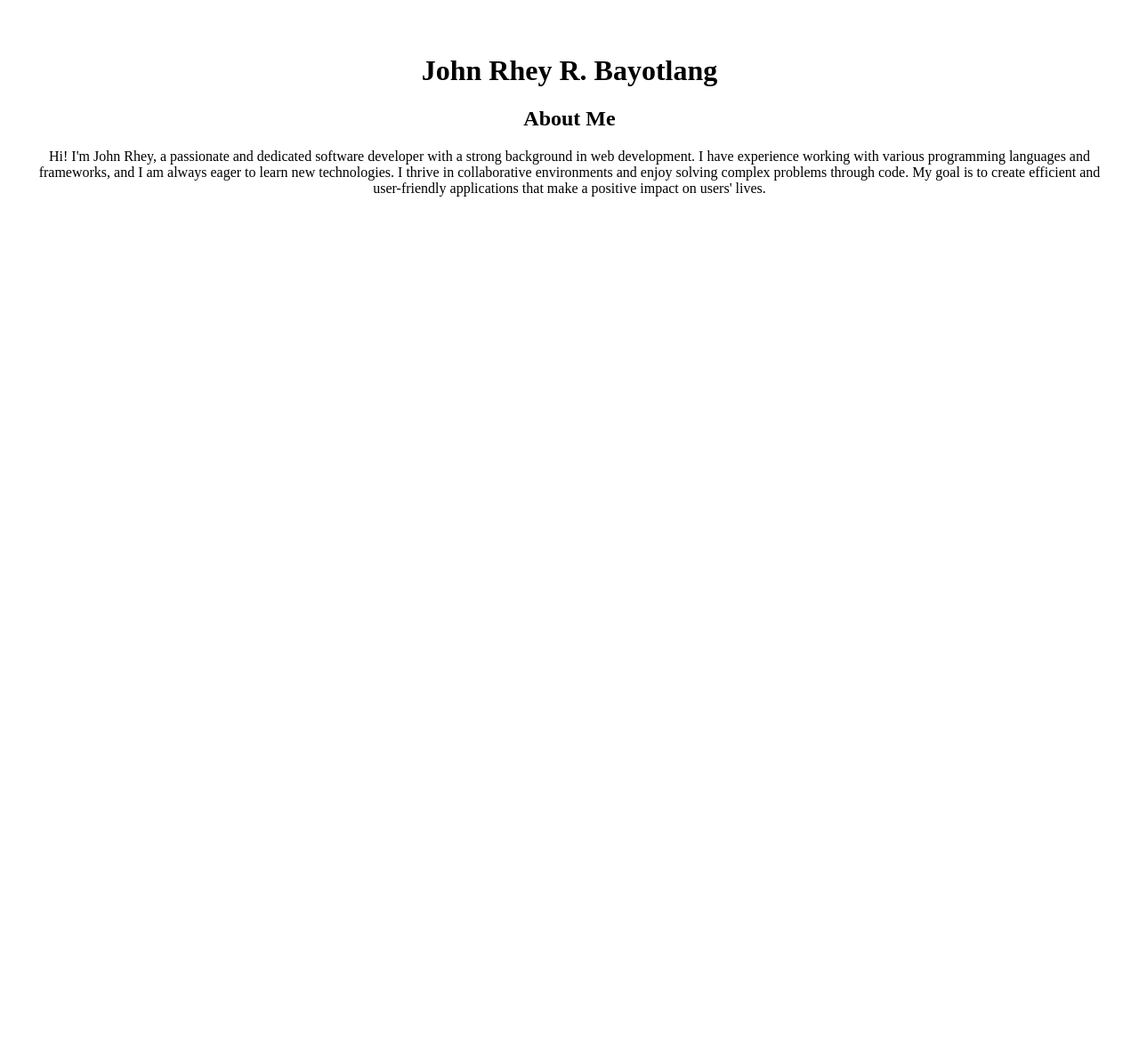
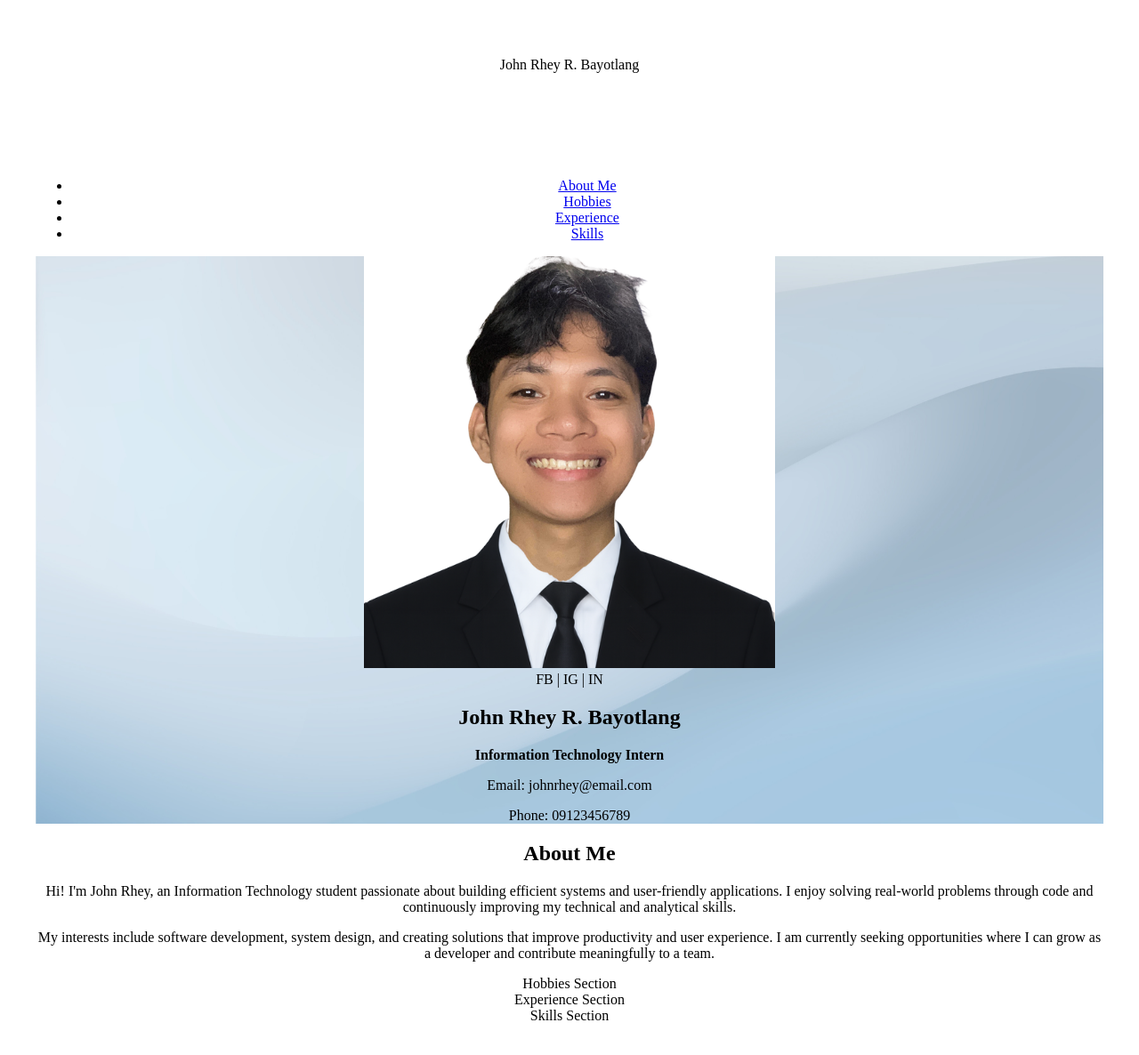
Before and after one commit to JohnRhey3/React_CV-Portfolio, a React (Vite) app in the folder JohnRhey-CV/: page / in a window 1280 px wide. Shown: the top 1186 px of the page at 89% size. Before the commit the page ends 800 px from the top, so only its background shows below. Built offline with nearby package versions, Linux system fonts and the light colour scheme.

Commit message:
Added my components to the App.jsx file

```diff
--- a/JohnRhey-CV/src/App.jsx
+++ b/JohnRhey-CV/src/App.jsx
@@ -2,20 +2,23 @@ import { useState } from 'react'
 import reactLogo from './assets/react.svg'
 import viteLogo from '/vite.svg'
 import './App.css'
+import Navbar from './components/Navbar'
+import Profile from './components/Profile'
+import About from './components/About'
+import Hobbies from './components/Hobbies'
+import Experience from './components/Experience'
+import Skills from './components/Skills'
 
 function App() {
 
   return (
     <>
-      <div className='header'>
-        <h1>John Rhey R. Bayotlang</h1>
-      </div>
-
-      <div className='content'>
-        <h2>About Me</h2>
-        <p>Hi! I'm John Rhey, a passionate and dedicated software developer with a strong background in web development. I have experience working with various programming languages and frameworks, and I am always eager to learn new technologies. I thrive in collaborative environments and enjoy solving complex problems through code. My goal is to create efficient and user-friendly applications that make a positive impact on users' lives.</p>
-      </div>
-
+      <Navbar />
+      <Profile />
+      <About />
+      <Hobbies />
+      <Experience />
+      <Skills />
     </>
   )
 }
```
